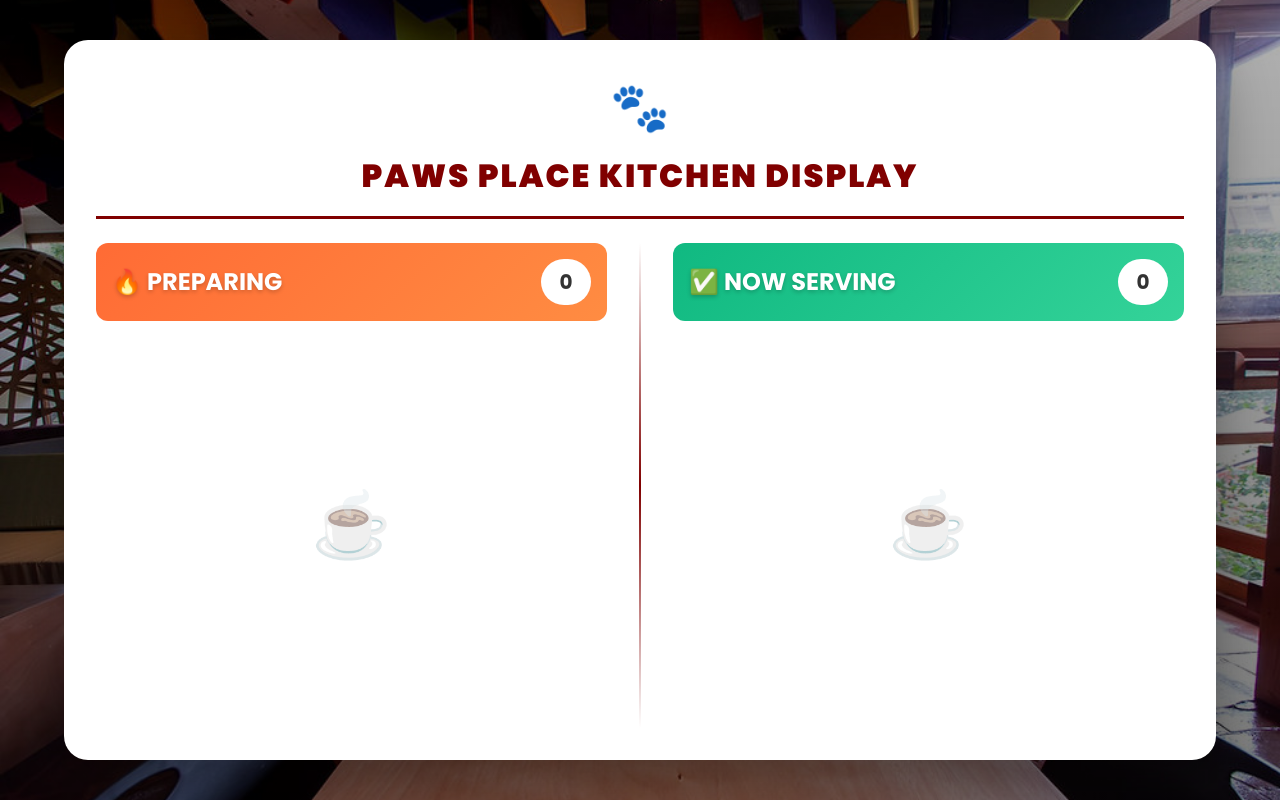
After one commit to ejbantayanon-bit/paws_place_final, a PHP site: page /paws_place_final/4_preparing_serving.php in a window 1280 px wide. The commit adds this page. Run offline with PHP 8.4, Linux system fonts and the light colour scheme; data that the repository does not hold is empty; some libraries are stand-ins or nearby versions.

Commit message:
kitchen screen
to view orders that are ready or currently preparing

```diff
--- a/paw_place/client/3_index.php
+++ b/paw_place/client/3_index.php
@@ -49,6 +49,9 @@ if (!in_array($current_user_role, ['Admin','Cashier'])) {
                     <button onclick="switchView('history')" id="nav-history" class="sidebar-link w-full text-left px-6 py-4 flex items-center gap-3 text-gray-600">
                         <span>📅</span> Sales History
                     </button>
+                    <a href="4_preparing_serving.php" target="_blank" class="sidebar-link w-full text-left px-6 py-4 flex items-center gap-3 text-gray-600 hover:text-maroon">
+                        <span>📺</span> Kitchen Display
+                    </a>
                 </nav>
             </div>
 
--- /dev/null
+++ b/paw_place/client/4_preparing_serving.php
@@ -0,0 +1,62 @@
+<?php
+session_start();
+// Optional: Add authentication check if needed
+?>
+<!DOCTYPE html>
+<html lang="en">
+<head>
+    <meta charset="UTF-8">
+    <meta name="viewport" content="width=device-width, initial-scale=1.0">
+    <title>Preparing & Serving - Paws Place</title>
+    <script src="https://cdn.tailwindcss.com"></script>
+    <link rel="stylesheet" href="css/preparing_serving.css">
+</head>
+<body>
+    <!-- Background Image -->
+    <div class="background-container">
+        <img src="../image/Paws place.jpeg" alt="Cafe Background" class="background-image">
+        <div class="background-overlay"></div>
+    </div>
+
+    <!-- Main Content Box -->
+    <div class="content-box">
+        <div class="content-inner">
+            <!-- Header -->
+            <div class="header">
+                <div class="header-logo">🐾</div>
+                <h1 class="header-title">PAWS PLACE KITCHEN DISPLAY</h1>
+            </div>
+
+            <!-- Split Screen Container -->
+            <div class="split-container">
+                <!-- Preparing Side -->
+                <div class="section preparing-section">
+                    <div class="section-header preparing-header">
+                        <h2 class="section-title">🔥 PREPARING</h2>
+                        <div class="order-count" id="preparing-count">0</div>
+                    </div>
+                    <div class="orders-grid" id="preparing-orders">
+                        <!-- Orders will be dynamically loaded here -->
+                    </div>
+                </div>
+
+                <!-- Divider -->
+                <div class="divider"></div>
+
+                <!-- Now Serving Side -->
+                <div class="section serving-section">
+                    <div class="section-header serving-header">
+                        <h2 class="section-title">✅ NOW SERVING</h2>
+                        <div class="order-count" id="serving-count">0</div>
+                    </div>
+                    <div class="orders-grid" id="serving-orders">
+                        <!-- Orders will be dynamically loaded here -->
+                    </div>
+                </div>
+            </div>
+        </div>
+    </div>
+
+    <script src="js/preparing_serving.js"></script>
+</body>
+</html>
--- a/paw_place/client/5_adminDashboard.php
+++ b/paw_place/client/5_adminDashboard.php
@@ -44,6 +44,9 @@ if ($current_user_role !== 'Admin') {
                     <button onclick="switchView('logs')" id="nav-logs" class="sidebar-link w-full text-left px-6 py-4 flex items-center gap-3 text-gray-600">
                         <span>📜</span> Activity Logs
                     </button>
+                    <a href="4_preparing_serving.php" target="_blank" class="sidebar-link w-full text-left px-6 py-4 flex items-center gap-3 text-gray-600 hover:text-maroon">
+                        <span>📺</span> Kitchen Display
+                    </a>
                 </nav>
             </div>
 
--- /dev/null
+++ b/paw_place/client/css/preparing_serving.css
@@ -0,0 +1,326 @@
+@import url('https://fonts.googleapis.com/css2?family=Poppins:wght@300;500;700;900&display=swap');
+
+* {
+    margin: 0;
+    padding: 0;
+    box-sizing: border-box;
+}
+
+body {
+    font-family: 'Poppins', sans-serif;
+    overflow: hidden;
+    height: 100vh;
+    width: 100vw;
+}
+
+/* Background */
+.background-container {
+    position: fixed;
+    top: 0;
+    left: 0;
+    width: 100%;
+    height: 100%;
+    z-index: 0;
+}
+
+.background-image {
+    width: 100%;
+    height: 100%;
+    object-fit: cover;
+}
+
+.background-overlay {
+    position: absolute;
+    top: 0;
+    left: 0;
+    width: 100%;
+    height: 100%;
+    background: linear-gradient(to bottom, rgba(0, 0, 0, 0.3), rgba(0, 0, 0, 0.5));
+}
+
+/* Main Content Box - 80% coverage */
+.content-box {
+    position: fixed;
+    top: 50%;
+    left: 50%;
+    transform: translate(-50%, -50%);
+    width: 90%;
+    height: 90%;
+    background: white;
+    border-radius: 24px;
+    box-shadow: 0 20px 60px rgba(0, 0, 0, 0.4);
+    z-index: 10;
+    overflow: hidden;
+}
+
+.content-inner {
+    width: 100%;
+    height: 100%;
+    padding: 2rem;
+    display: flex;
+    flex-direction: column;
+}
+
+/* Header */
+.header {
+    text-align: center;
+    margin-bottom: 1.5rem;
+    padding-bottom: 1rem;
+    border-bottom: 3px solid #800000;
+}
+
+.header-logo {
+    font-size: 3rem;
+    margin-bottom: 0.5rem;
+}
+
+.header-title {
+    font-size: 2rem;
+    font-weight: 900;
+    color: #800000;
+    letter-spacing: 2px;
+}
+
+/* Split Container */
+.split-container {
+    display: grid;
+    grid-template-columns: 1fr 2px 1fr;
+    gap: 2rem;
+    flex: 1;
+    overflow: hidden;
+}
+
+.section {
+    display: flex;
+    flex-direction: column;
+    overflow: hidden;
+}
+
+.section-header {
+    padding: 1rem;
+    border-radius: 12px;
+    margin-bottom: 1rem;
+    display: flex;
+    justify-content: space-between;
+    align-items: center;
+}
+
+.preparing-header {
+    background: linear-gradient(135deg, #ff6b35 0%, #ff8c42 100%);
+}
+
+.serving-header {
+    background: linear-gradient(135deg, #10b981 0%, #34d399 100%);
+}
+
+.section-title {
+    font-size: 1.5rem;
+    font-weight: 700;
+    color: white;
+    text-shadow: 0 2px 4px rgba(0, 0, 0, 0.2);
+}
+
+.order-count {
+    background: white;
+    color: #333;
+    font-weight: 700;
+    font-size: 1.25rem;
+    padding: 0.5rem 1rem;
+    border-radius: 50px;
+    min-width: 50px;
+    text-align: center;
+}
+
+/* Divider */
+.divider {
+    width: 2px;
+    background: linear-gradient(to bottom, transparent, #800000, transparent);
+}
+
+/* Orders Grid */
+.orders-grid {
+    flex: 1;
+    overflow-y: auto;
+    padding: 0.5rem;
+    display: flex;
+    flex-direction: column;
+    gap: 1rem;
+}
+
+/* Custom Scrollbar */
+.orders-grid::-webkit-scrollbar {
+    width: 8px;
+}
+
+.orders-grid::-webkit-scrollbar-track {
+    background: #f1f1f1;
+    border-radius: 10px;
+}
+
+.orders-grid::-webkit-scrollbar-thumb {
+    background: #800000;
+    border-radius: 10px;
+}
+
+.orders-grid::-webkit-scrollbar-thumb:hover {
+    background: #600000;
+}
+
+/* Order Card */
+.order-card {
+    background: white;
+    border: 2px solid #e5e7eb;
+    border-radius: 12px;
+    padding: 1rem;
+    transition: all 0.3s ease;
+    box-shadow: 0 2px 8px rgba(0, 0, 0, 0.1);
+}
+
+.order-card:hover {
+    transform: translateY(-2px);
+    box-shadow: 0 4px 12px rgba(0, 0, 0, 0.15);
+}
+
+.order-header {
+    display: flex;
+    justify-content: space-between;
+    align-items: center;
+    margin-bottom: 0.75rem;
+    padding-bottom: 0.75rem;
+    border-bottom: 2px solid #f3f4f6;
+}
+
+.order-code {
+    font-size: 1.5rem;
+    font-weight: 900;
+    color: #800000;
+}
+
+.order-time {
+    font-size: 0.875rem;
+    color: #6b7280;
+    font-weight: 500;
+}
+
+.customer-name {
+    font-size: 1rem;
+    font-weight: 600;
+    color: #374151;
+    margin-bottom: 0.75rem;
+}
+
+.order-items {
+    display: flex;
+    flex-direction: column;
+    gap: 0.5rem;
+}
+
+.order-item {
+    display: flex;
+    justify-content: space-between;
+    align-items: center;
+    padding: 0.5rem;
+    background: #f9fafb;
+    border-radius: 6px;
+}
+
+.item-name {
+    font-weight: 500;
+    color: #1f2937;
+}
+
+.item-quantity {
+    background: #800000;
+    color: white;
+    padding: 0.25rem 0.75rem;
+    border-radius: 50px;
+    font-size: 0.875rem;
+    font-weight: 700;
+}
+
+.order-footer {
+    margin-top: 0.75rem;
+    padding-top: 0.75rem;
+    border-top: 2px solid #f3f4f6;
+    display: flex;
+    justify-content: space-between;
+    align-items: center;
+}
+
+.order-total {
+    font-size: 1.125rem;
+    font-weight: 700;
+    color: #800000;
+}
+
+.order-source {
+    font-size: 0.75rem;
+    padding: 0.25rem 0.75rem;
+    border-radius: 50px;
+    font-weight: 600;
+    text-transform: uppercase;
+}
+
+.source-kiosk {
+    background: #dbeafe;
+    color: #1e40af;
+}
+
+.source-cashier {
+    background: #fef3c7;
+    color: #92400e;
+}
+
+/* Empty State */
+.empty-state {
+    display: flex;
+    flex-direction: column;
+    align-items: center;
+    justify-content: center;
+    height: 100%;
+    color: #9ca3af;
+    font-size: 1.125rem;
+    font-weight: 500;
+}
+
+.empty-state-icon {
+    font-size: 4rem;
+    margin-bottom: 1rem;
+    opacity: 0.5;
+}
+
+/* Responsive */
+@media (max-width: 1024px) {
+    .content-box {
+        width: 95%;
+        height: 95%;
+    }
+
+    .split-container {
+        gap: 1rem;
+    }
+
+    .header-title {
+        font-size: 1.5rem;
+    }
+
+    .section-title {
+        font-size: 1.25rem;
+    }
+}
+
+@media (max-width: 768px) {
+    .split-container {
+        grid-template-columns: 1fr;
+        grid-template-rows: 1fr 2px 1fr;
+    }
+
+    .divider {
+        width: 100%;
+        height: 2px;
+    }
+
+    .content-inner {
+        padding: 1rem;
+    }
+}
--- a/paw_place/server/config/grubhound_config.json
+++ b/paw_place/server/config/grubhound_config.json
@@ -1,7 +1,7 @@
 {
     "owner": "grubhound",
-    "access_token": "eyJ0eXAiOiJKV1QiLCJhbGciOiJIUzI1NiJ9.eyJkYXRhIjp7Im93bmVyIjoiZ3J1YmhvdW5kIiwic3lzdGVtIjoiZ3J1YmhvdW5kIiwidHlwZSI6ImFjY2Vzc190b2tlbiJ9LCJpYXQiOjE3NzA3Nzk0MDEsImV4cCI6MTc3MDc4NjYwMX0.lbm7oXlZHcrkNs7jTrxsx_vOsGZUwfXc2lcH893jmNg",
-    "expires_at": "2026-02-11 13:10:01",
+    "access_token": "eyJ0eXAiOiJKV1QiLCJhbGciOiJIUzI1NiJ9.eyJkYXRhIjp7Im93bmVyIjoiZ3J1YmhvdW5kIiwic3lzdGVtIjoiZ3J1YmhvdW5kIiwidHlwZSI6ImFjY2Vzc190b2tlbiJ9LCJpYXQiOjE3NzA3ODkxMDUsImV4cCI6MTc3MDc5NjMwNX0.28ZWt-4LkuouMBp1XrFXLiC5ZQWQEtDLG3Bt-oL9XSk",
+    "expires_at": "2026-02-11 15:51:46",
     "refresh_token": "eyJ0eXAiOiJKV1QiLCJhbGciOiJIUzI1NiJ9.eyJkYXRhIjp7Im93bmVyIjoiZ3J1YmhvdW5kIiwic3lzdGVtIjoiZ3J1YmhvdW5kIiwidHlwZSI6InJlZnJlc2hfdG9rZW4ifSwiaWF0IjoxNzY5NDc5MDc5fQ.W_QL_FPHAydS_V16Ya4jwO_Ef3BIWGBW7UYsEuBIR7g",
     "refresh_url": "https://mis.foundationu.com/api/token/refresh",
     "system": "grubhound",
```
Also changed, not shown: paw_place/client/js/preparing_serving.js (added, +128 -0 lines), paw_place/server/config/db_config.php (added, +22 -0 lines), 2 other files.
